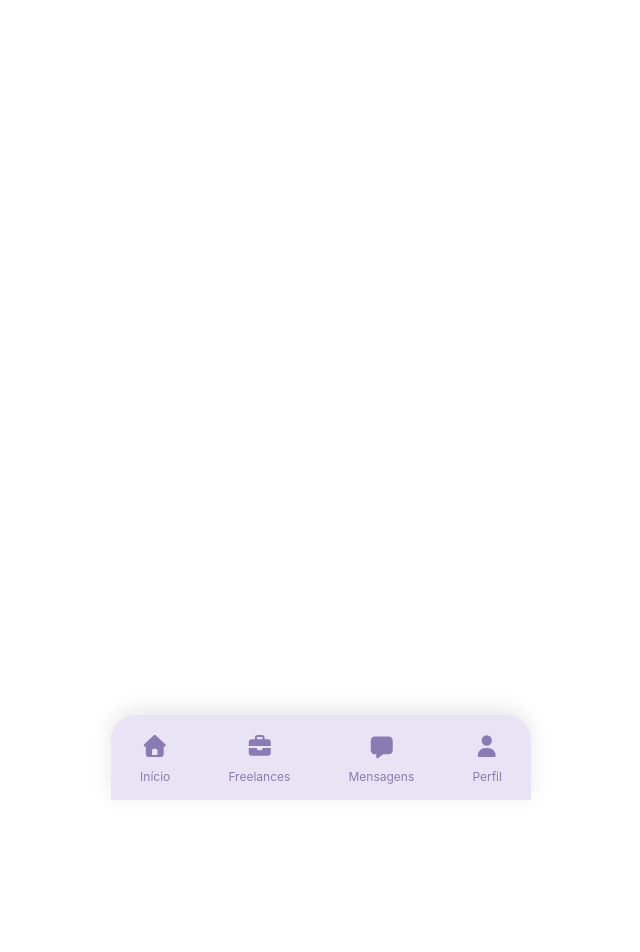
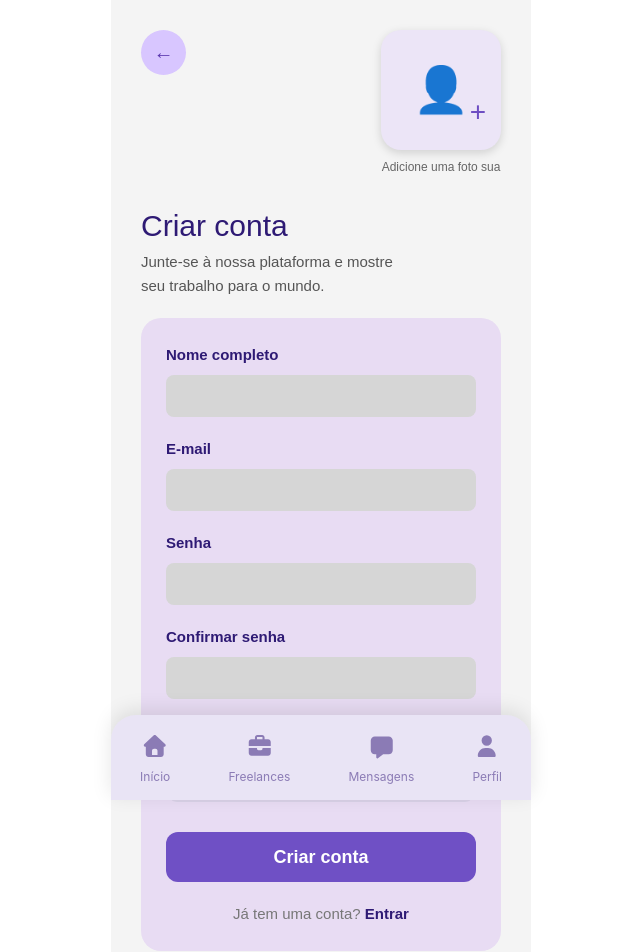
Before and after one commit to MaRuJoBs/Front_marujob, a Vue app: page /register in a window 1280 px wide. Shown: the top 952 px of the page, without its empty margins (319-959 px from the left). Before the commit the page ends 800 px from the top, so only its background shows below. Built offline with nearby package versions, Linux system fonts and the light colour scheme.

Commit message:
FEAT-12: feito parte do cadastro

```diff
--- /dev/null
+++ b/src/components/RegisterView.vue
@@ -0,0 +1,216 @@
+<template>
+  <div class="container">
+
+    <div class="top">
+      <button class="back-button">
+        ←
+      </button>
+
+      <div class="photo-section">
+        <div class="photo-box">
+          <span>👤</span>
+          <span class="plus">+</span>
+        </div>
+
+        <p>Adicione uma foto sua</p>
+      </div>
+    </div>
+
+    <h1>Criar conta</h1>
+
+    <p class="subtitle">
+      Junte-se à nossa plataforma e mostre seu trabalho para o mundo.
+    </p>
+
+    <div class="card">
+
+      <div class="field">
+        <label>Nome completo</label>
+        <input type="text" />
+      </div>
+
+      <div class="field">
+        <label>E-mail</label>
+        <input type="email" />
+      </div>
+
+      <div class="field">
+        <label>Senha</label>
+        <input type="password" />
+      </div>
+
+      <div class="field">
+        <label>Confirmar senha</label>
+        <input type="password" />
+      </div>
+
+      <div class="password-box">
+        <p>Sua senha deve conter:</p>
+
+        <div class="rules">
+          <span>○ +7 Caracteres</span>
+          <span>○ +5 letras</span>
+          <span>○ +2 números</span>
+        </div>
+      </div>
+
+      <button class="create-account">
+        Criar conta
+      </button>
+
+      <div class="login">
+        Já tem uma conta?
+        <a href="#">Entrar</a>
+      </div>
+
+    </div>
+
+  </div>
+</template>
+
+<script setup>
+</script>
+
+<style scoped>
+
+.container{
+  min-height:100vh;
+  background:#f4f4f4;
+  padding:30px;
+  font-family:Arial, Helvetica, sans-serif;
+}
+
+.top{
+  display:flex;
+  justify-content:space-between;
+  align-items:flex-start;
+}
+
+.back-button{
+  width:45px;
+  height:45px;
+  border:none;
+  border-radius:50%;
+  background:#d8c6ff;
+  color:#5b38b0;
+  font-size:20px;
+  cursor:pointer;
+}
+
+.photo-section{
+  text-align:center;
+}
+
+.photo-box{
+  width:120px;
+  height:120px;
+  border-radius:20px;
+  background:#ece5f7;
+  display:flex;
+  justify-content:center;
+  align-items:center;
+  position:relative;
+  box-shadow:0 3px 10px rgba(0,0,0,.15);
+}
+
+.photo-box span{
+  font-size:45px;
+  color:#6d4dc2;
+}
+
+.plus{
+  position:absolute;
+  right:15px;
+  bottom:15px;
+  font-size:28px !important;
+}
+
+.photo-section p{
+  margin-top:8px;
+  font-size:12px;
+  color:#666;
+}
+
+h1{
+  margin-top:25px;
+  color:#2e1a74;
+}
+
+.subtitle{
+  color:#555;
+  margin-bottom:20px;
+  max-width:260px;
+}
+
+.card{
+  background:#e8dcf3;
+  border-radius:20px;
+  padding:25px;
+}
+
+.field{
+  margin-bottom:20px;
+}
+
+.field label{
+  display:block;
+  margin-bottom:8px;
+  color:#2e1a74;
+  font-weight:600;
+}
+
+.field input{
+  width:100%;
+  height:42px;
+  border:none;
+  border-radius:8px;
+  background:#d6d6d6;
+  padding:0 12px;
+}
+
+.password-box{
+  background:#d9d1e7;
+  border-radius:12px;
+  padding:15px;
+  margin-top:15px;
+}
+
+.password-box p{
+  color:#2e1a74;
+  font-weight:600;
+  margin-bottom:10px;
+}
+
+.rules{
+  display:flex;
+  justify-content:space-between;
+  font-size:12px;
+  color:#666;
+}
+
+.create-account{
+  width:100%;
+  height:50px;
+  margin-top:30px;
+  border:none;
+  border-radius:12px;
+  background:#6f50c5;
+  color:white;
+  font-size:18px;
+  font-weight:600;
+  cursor:pointer;
+}
+
+.login{
+  text-align:center;
+  margin-top:20px;
+  color:#777;
+}
+
+.login a{
+  color:#2e1a74;
+  text-decoration:none;
+  font-weight:bold;
+}
+
+</style>
--- a/src/router/index.js
+++ b/src/router/index.js
@@ -1,4 +1,3 @@
-// src/router/index.js
 
 import { createRouter, createWebHistory } from 'vue-router'
 
@@ -6,7 +5,8 @@ import HomeView from '../views/HomeView.vue'
 import PerfilView from '../views/PerfilView.vue'
 import FreelancesView from '../views/FreelancesView.vue'
 import MensagensView from '../views/MensagensView.vue'
-import FavoritosView from '@/views/Favoritos.View.vue'
+import FavoritosView from '../views/Favoritos.View.vue'
+import RegisterView from '../views/RegisterView.vue'
 
 const router = createRouter({
   history: createWebHistory(import.meta.env.BASE_URL),
@@ -16,6 +16,12 @@ const router = createRouter({
       path: '/',
       name: 'home',
       component: HomeView,
+    },
+
+    {
+      path: '/register',
+      name: 'register',
+      component: RegisterView,
     },
 
     {
--- /dev/null
+++ b/src/views/RegisterView.vue
@@ -0,0 +1,216 @@
+<template>
+  <div class="container">
+
+    <div class="top">
+      <button class="back-button">
+        ←
+      </button>
+
+      <div class="photo-section">
+        <div class="photo-box">
+          <span>👤</span>
+          <span class="plus">+</span>
+        </div>
+
+        <p>Adicione uma foto sua</p>
+      </div>
+    </div>
+
+    <h1>Criar conta</h1>
+
+    <p class="subtitle">
+      Junte-se à nossa plataforma e mostre seu trabalho para o mundo.
+    </p>
+
+    <div class="card">
+
+      <div class="field">
+        <label>Nome completo</label>
+        <input type="text" />
+      </div>
+
+      <div class="field">
+        <label>E-mail</label>
+        <input type="email" />
+      </div>
+
+      <div class="field">
+        <label>Senha</label>
+        <input type="password" />
+      </div>
+
+      <div class="field">
+        <label>Confirmar senha</label>
+        <input type="password" />
+      </div>
+
+      <div class="password-box">
+        <p>Sua senha deve conter:</p>
+
+        <div class="rules">
+          <span>○ +7 Caracteres</span>
+          <span>○ +5 letras</span>
+          <span>○ +2 números</span>
+        </div>
+      </div>
+
+      <button class="create-account">
+        Criar conta
+      </button>
+
+      <div class="login">
+        Já tem uma conta?
+        <a href="#">Entrar</a>
+      </div>
+
+    </div>
+
+  </div>
+</template>
+
+<script setup>
+</script>
+
+<style scoped>
+
+.container{
+  min-height:100vh;
+  background:#f4f4f4;
+  padding:30px;
+  font-family:Arial, Helvetica, sans-serif;
+}
+
+.top{
+  display:flex;
+  justify-content:space-between;
+  align-items:flex-start;
+}
+
+.back-button{
+  width:45px;
+  height:45px;
+  border:none;
+  border-radius:50%;
+  background:#d8c6ff;
+  color:#5b38b0;
+  font-size:20px;
+  cursor:pointer;
+}
+
+.photo-section{
+  text-align:center;
+}
+
+.photo-box{
+  width:120px;
+  height:120px;
+  border-radius:20px;
+  background:#ece5f7;
+  display:flex;
+  justify-content:center;
+  align-items:center;
+  position:relative;
+  box-shadow:0 3px 10px rgba(0,0,0,.15);
+}
+
+.photo-box span{
+  font-size:45px;
+  color:#6d4dc2;
+}
+
+.plus{
+  position:absolute;
+  right:15px;
+  bottom:15px;
+  font-size:28px !important;
+}
+
+.photo-section p{
+  margin-top:8px;
+  font-size:12px;
+  color:#666;
+}
+
+h1{
+  margin-top:25px;
+  color:#2e1a74;
+}
+
+.subtitle{
+  color:#555;
+  margin-bottom:20px;
+  max-width:260px;
+}
+
+.card{
+  background:#e8dcf3;
+  border-radius:20px;
+  padding:25px;
+}
+
+.field{
+  margin-bottom:20px;
+}
+
+.field label{
+  display:block;
+  margin-bottom:8px;
+  color:#2e1a74;
+  font-weight:600;
+}
+
+.field input{
+  width:100%;
+  height:42px;
+  border:none;
+  border-radius:8px;
+  background:#d6d6d6;
+  padding:0 12px;
+}
+
+.password-box{
+  background:#d9d1e7;
+  border-radius:12px;
+  padding:15px;
+  margin-top:15px;
+}
+
+.password-box p{
+  color:#2e1a74;
+  font-weight:600;
+  margin-bottom:10px;
+}
+
+.rules{
+  display:flex;
+  justify-content:space-between;
+  font-size:12px;
+  color:#666;
+}
+
+.create-account{
+  width:100%;
+  height:50px;
+  margin-top:30px;
+  border:none;
+  border-radius:12px;
+  background:#6f50c5;
+  color:white;
+  font-size:18px;
+  font-weight:600;
+  cursor:pointer;
+}
+
+.login{
+  text-align:center;
+  margin-top:20px;
+  color:#777;
+}
+
+.login a{
+  color:#2e1a74;
+  text-decoration:none;
+  font-weight:bold;
+}
+
+</style>
```
